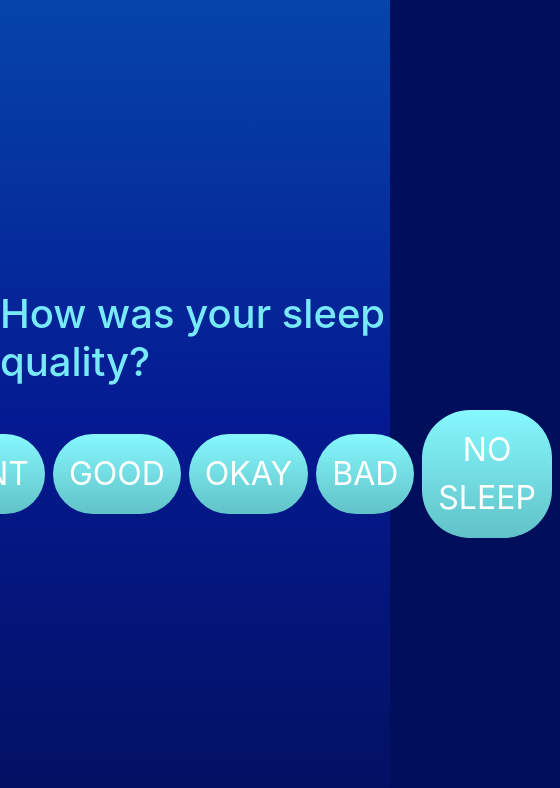
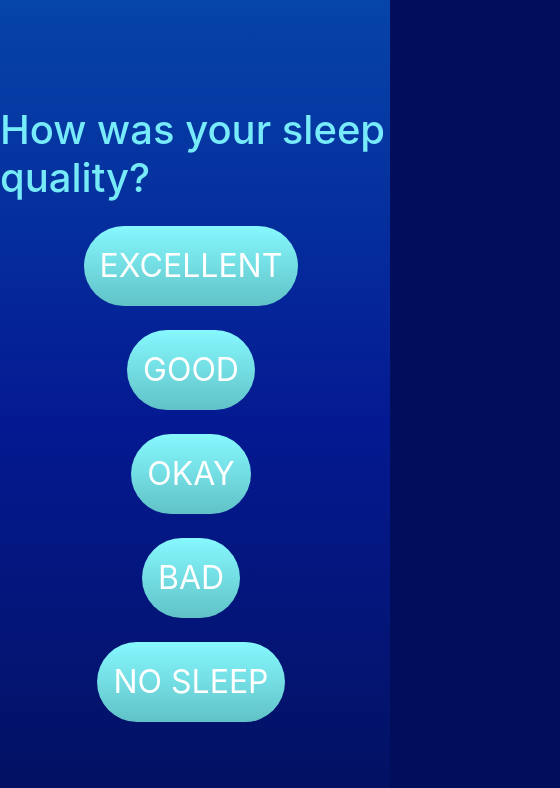
Before and after one commit to KamariRoss/SleepTracker, a React (Create React App) app in the folder ClientApp/: page /quality/1 in a window 390 px wide. Shown: the top 788 px of the page, 560 px wide, since content can reach past the window. Built offline with nearby package versions, Linux system fonts and the light colour scheme.

Commit message:
fixed css bug on quality rating page

```diff
--- a/ClientApp/src/components/NavBar.jsx
+++ b/ClientApp/src/components/NavBar.jsx
@@ -15,11 +15,11 @@
             Stats
           </Link>
         </li>
-        <li>
+        {/* <li>
           <Link className="navItem" to="*">
             Pref
           </Link>
-        </li>
+        </li> */}
       </nav>
     </section>
   )
--- a/ClientApp/src/components/SleepQuality.scss
+++ b/ClientApp/src/components/SleepQuality.scss
@@ -5,11 +5,13 @@
   align-items: center;
   justify-content: center;
   flex-direction: column;
+
   .sleepQualityButton {
     display: flex;
     justify-content: center;
     align-items: center;
     margin: 1rem;
+
     .simleyFace {
       color: #fff !important;
       text-transform: uppercase;
@@ -33,28 +35,11 @@
   }
 }
 
-// @media only screen and (max-width: 800px) {
-//   .sleepQualityPage {
-//     .simleyFace {
-//       padding: 2rem;
-//       border-radius: 3rem;
-//       font-size: 3rem;
-//     }
-//     .simleyFace:hover {
-//       background: $primary-color;
-//       letter-spacing: 0.0525rem;
-//     }
-//   }
-// }
-// @media only screen and (max-width: 450px) {
-//   .sleepQualityPage {
-//     .simleyFace {
-//       padding: 1.6rem;
-//       border-radius: 3rem;
-//       font-size: 1.5rem;
-//     }
-//     .simleyFace:hover {
-//       letter-spacing: 0.02125rem;
-//     }
-//   }
-// }
+@media only screen and (max-width: 810px) {
+  .sleepQualityPage {
+    .sleepQualityButton {
+      display: flex;
+      flex-direction: column;
+    }
+  }
+}
```
